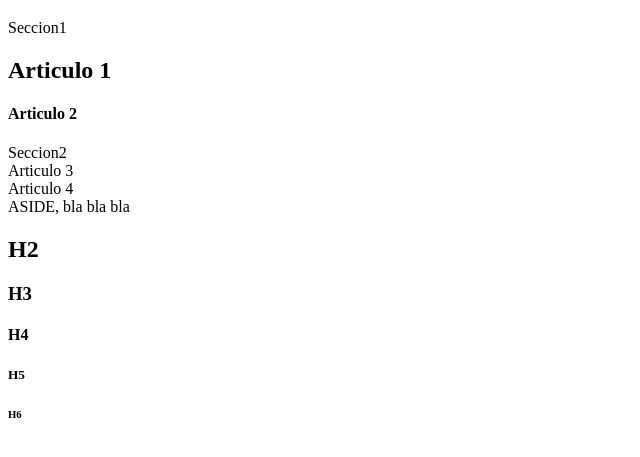
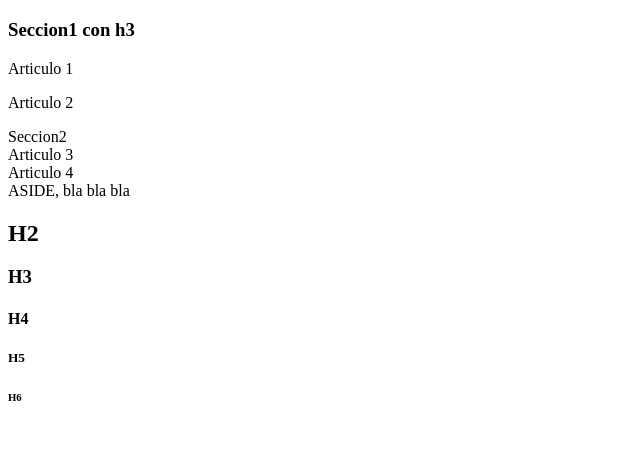
Before and after one commit to Maxhaberman/maxhaberman.github.io, a plain HTML site: page Curso-HTML/index.html in a window 1280 px wide. Shown: the part 123-580 px from the top of the page, without its empty margins (0-640 px from the left). Drawn offline with Linux system fonts and the light colour scheme.

Commit message:
Update index.html

```diff
--- a/Curso-HTML/index.html
+++ b/Curso-HTML/index.html
@@ -12,9 +12,9 @@
     </header>
     <h1>Main heading</h1>
     <section>
-      <div>Seccion1
-        <article><h2>Articulo 1</h2></article>
-        <article><h4>Articulo 2</h4></article> </div>
+      <h3>Seccion1 con h3</h3>
+        <article><div>Articulo 1</div></article>
+        <article><p>Articulo 2</p></article>
     </section>
     <section>
         Seccion2
```
